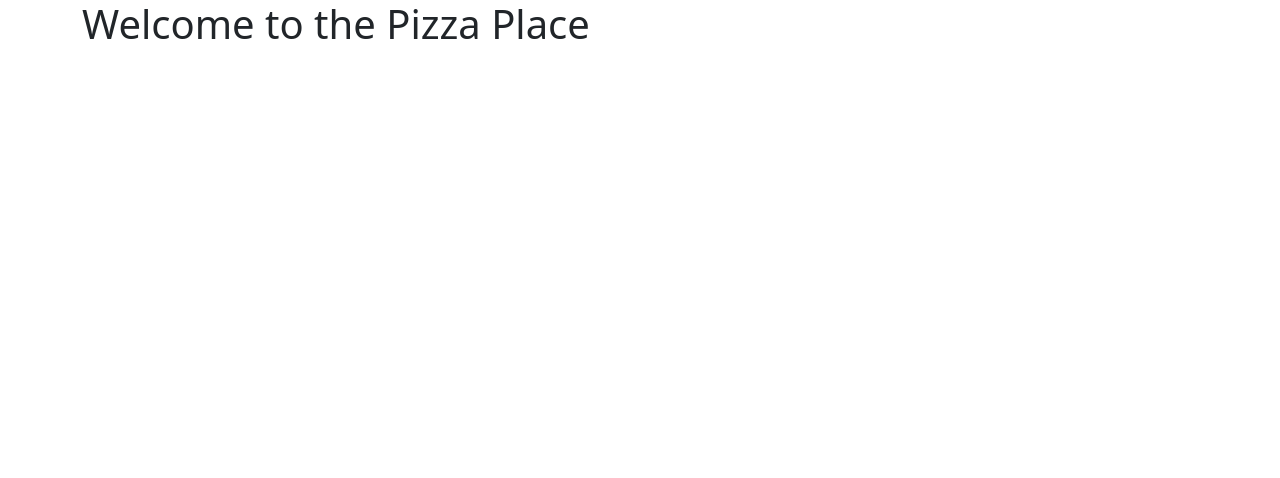
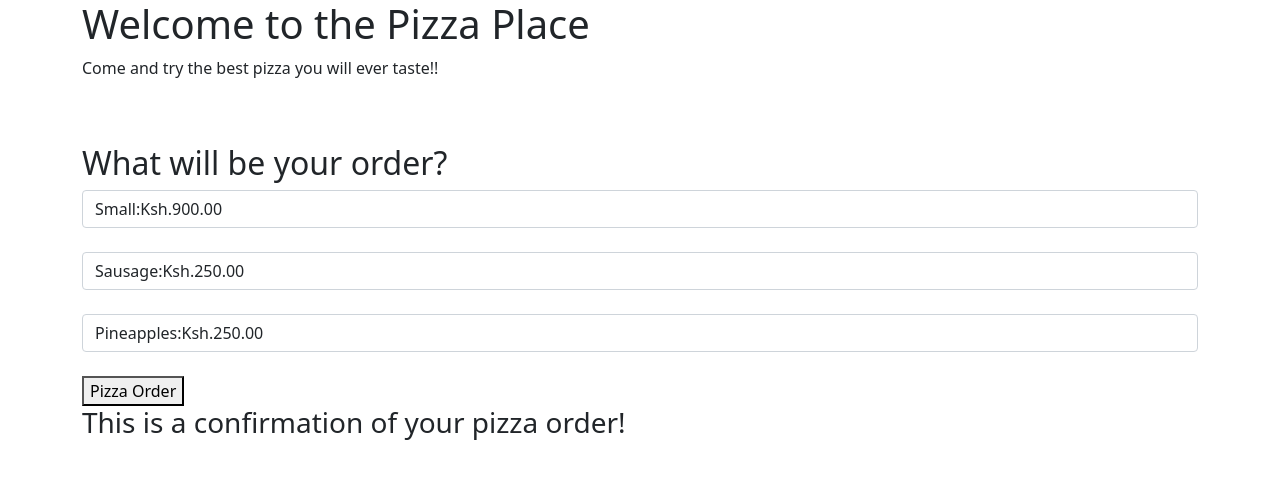
Before and after one commit to VGichuki/pizza-place, a plain HTML site: page index.html in a window 1280 px wide. Drawn offline with nearby package versions, Linux system fonts and the light colour scheme.

Commit message:
add pizza details to index.html

```diff
--- a/index.html
+++ b/index.html
@@ -9,6 +9,45 @@
 <body>
     <div class="container">
         <h1>Welcome to the Pizza Place</h1>
+    <p>Come and try the best pizza you will ever taste!!</p>
+    <br>
+    <br>
+    <h2>What will be your order?</h2>
+    <form id="pizzas">
+        <div class="form-group">
+            <select class="form-control" id="size">
+                <option value="small">Small:Ksh.900.00</option>
+                <option value="medium">Medium:Ksh.1200.00</option>
+                <option value="large">Large:Ksh.1500.00</option>
+            </select>
+        </div>
+        <br>
+        <div class="form-group">
+            <select class="form-control" id="meattoppings">
+                <option value="sausage">Sausage:Ksh.250.00</option>
+                <option value="pepperoni">Pepperoni:Ksh.250.00</option>
+                <option value="bacon">Bacon:Ksh.300.00</option>
+                <option value="grilled chicken">Grilled Chicken:Ksh 350.00</option>
+                <option value="ground beef">Ground Beef:Ksh 300.00</option>
+                <option value="sliced ham">Sliced Ham:Ksh.350.00</option>
+            </select>
+        </div>
+        <br>
+        <div class="form-group">
+            <select class="form-control" id="veggietoppings">
+                <option value="pineapples">Pineapples:Ksh.250.00</option>
+                <option value="bell pepper">Bell Pepper:Ksh.200.00</option>
+                <option value="olives">Olives:Ksh.250.00</option>
+                <option value="red onion">Red onion:Ksh.100.00</option>
+                <option value="cherry tomatoes">Cherry Tomatoes:Ksh.100.00</option>
+            </select>
+        </div>
+        <br>
+        <button type="submit" class="btn-default">Pizza Order</button>
+        <h3>This is a confirmation of your pizza order!</h3>
+    </form>
+    <div id="order">
+    </div>
     </div>
     <script src="https://code.jquery.com/jquery-3.6.0.min.js" integrity="sha256-/xUj+3OJU5yExlq6GSYGSHk7tPXikynS7ogEvDej/m4=" crossorigin="anonymous"></script>
     <script src="js/scripts.js"></script>
```
